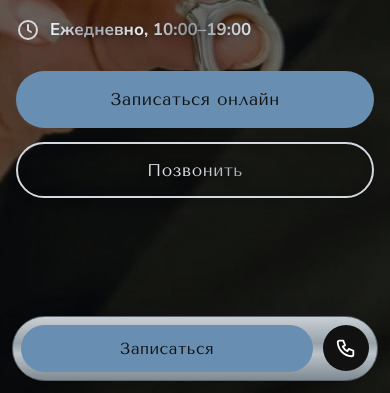
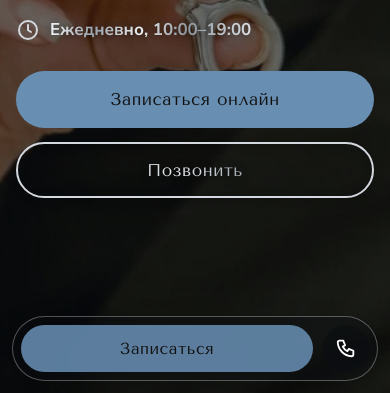
Before and after one commit to milana-zaslavl/milana-zaslavl.github.io, a plain HTML site: page index.html in a window 390 px wide. Shown: the part 451-844 px from the top of the page. Drawn offline with nearby package versions, Linux system fonts and the light colour scheme.

Commit message:
Update style.css

```diff
--- a/css/style.css
+++ b/css/style.css
@@ -408,3 +408,10 @@ body { font-synthesis: none; }
 .to-top svg { width: 26px; height: 26px; fill: none; stroke: var(--color-dark); stroke-width: 2.6; stroke-linecap: round; stroke-linejoin: round; }
 .to-top:hover { transform: translateY(-3px); background: var(--color-accent); }
 @media (max-width: 600px) { .to-top { right: 14px; bottom: 86px; width: 46px; height: 46px; } }
+
+/* Нижняя панель на телефоне — прозрачная, стеклянная */
+@media (max-width: 600px) {
+  .dock { background: rgba(10,14,18,.28); border: 1px solid rgba(255,255,255,.3); -webkit-backdrop-filter: blur(6px); backdrop-filter: blur(6px); box-shadow: 0 8px 24px rgba(0,0,0,.25); }
+  .dock .btn--accent { background: rgba(104,142,177,.88); }
+  .dock__icon { background: rgba(10,14,18,.6); }
+}
```
